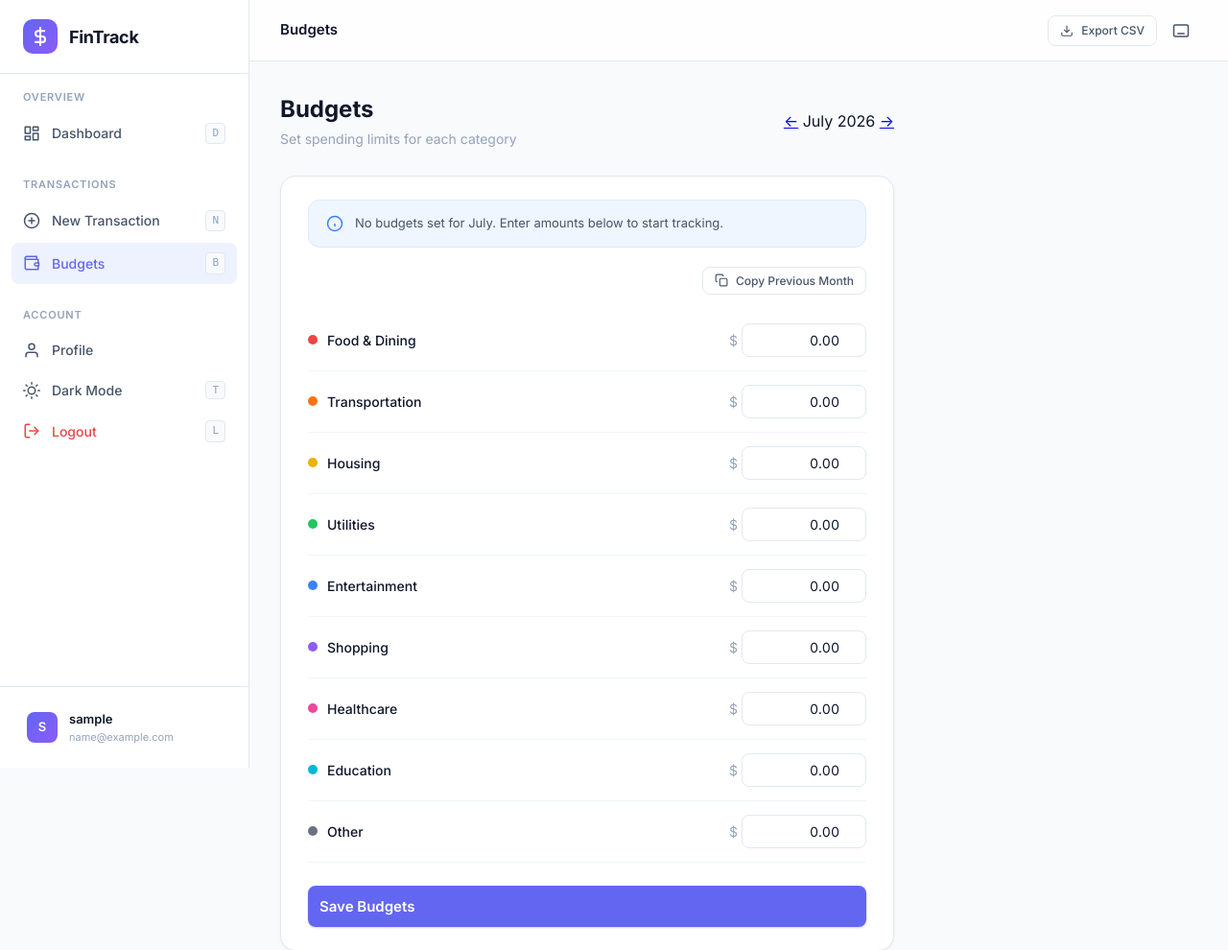
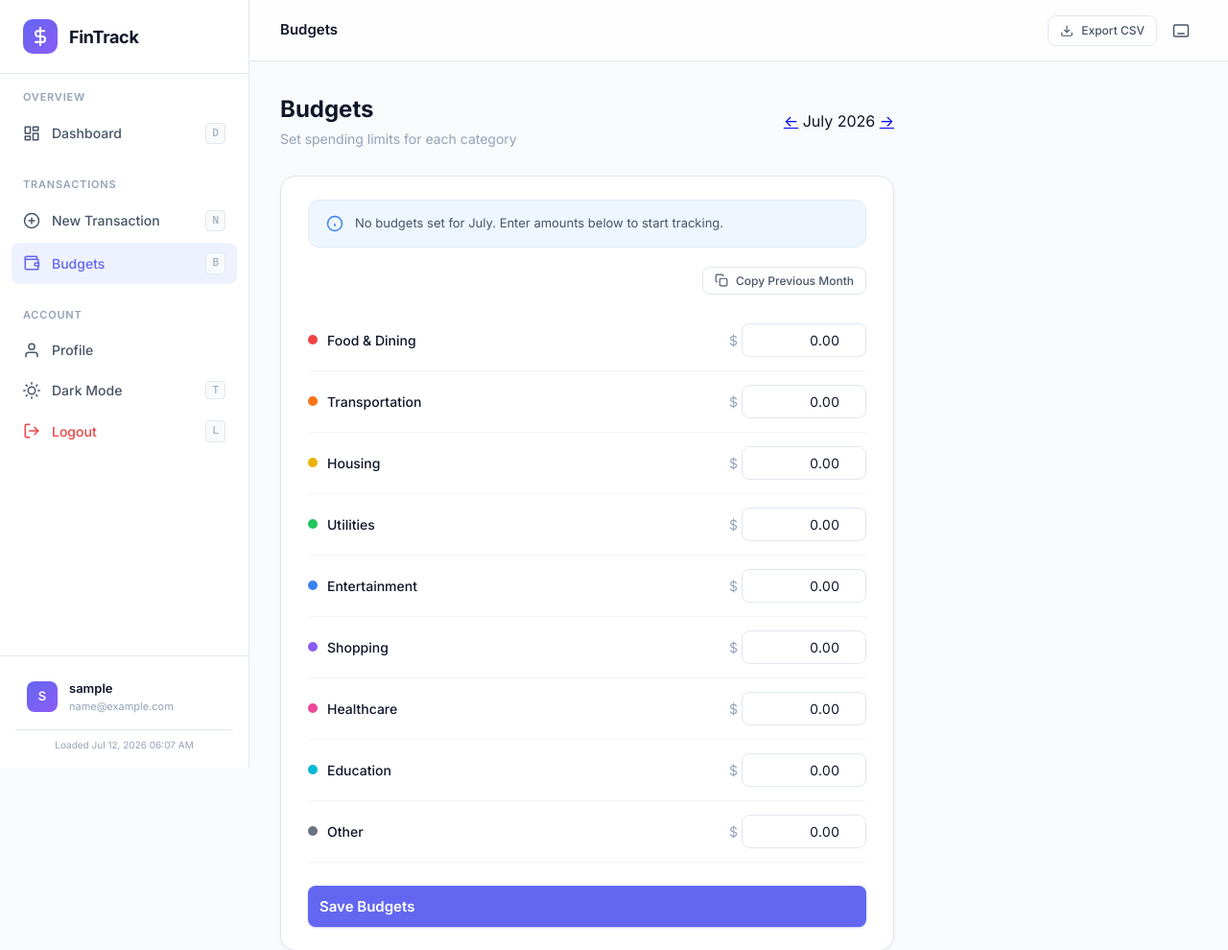
Before and after one commit to shyamrajpr7/webapp, a Flask app: page /budgets in a window 1280 px wide. Shown: the top 990 px of the page at 96% size. Run offline with Flask 3, Linux system fonts and the light colour scheme; the visitor is signed in with stand-in values (Sample User, id 1); data that the repository does not hold is empty.

Commit message:
feat: add page load timestamp in sidebar footer

```diff
--- a/website/__init__.py
+++ b/website/__init__.py
@@ -26,7 +26,7 @@ def create_app():
                 db.extract('month', Transaction.date) == now.month,
                 db.extract('year', Transaction.date) == now.year
             ).count()
-        return dict(tx_count=tx_count)
+        return dict(tx_count=tx_count, page_load_time=datetime.now().strftime('%b %d, %Y %I:%M %p'))
 
     from .views import views
     from .auth import auth
--- a/website/templates/base.html
+++ b/website/templates/base.html
@@ -562,6 +562,9 @@
                         <div class="sidebar-user-email">{{ user.email }}</div>
                     </div>
                 </a>
+                <div style="text-align:center; font-size:10px; color:var(--text-muted); padding-top:8px; border-top:1px solid var(--border); margin-top:8px;">
+                    Loaded {{ page_load_time }}
+                </div>
             </div>
         </aside>
         <div class="sidebar-overlay" id="sidebarOverlay" onclick="closeSidebar()"></div>
```
